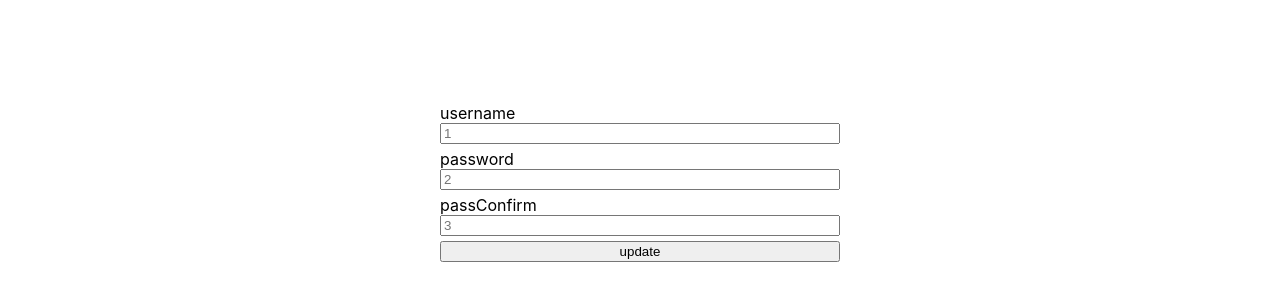
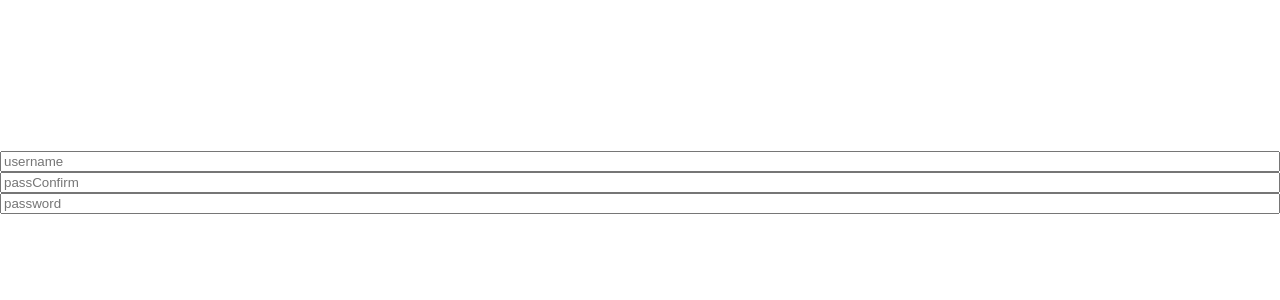
Before and after one commit to CD-Mackay/bad_ui_battles, a React (Create React App) app in the folder ddos-proof-auth/: page / in a window 1280 px wide. Shown: the part 218-518 px from the top of the page. Built offline with nearby package versions, Linux system fonts and the light colour scheme.

Commit message:
success! implement shuffle onchange

```diff
--- a/ddos-proof-auth/src/App.js
+++ b/ddos-proof-auth/src/App.js
@@ -30,6 +30,9 @@ function App() {
     },
   ];
 
+  const [inputs, setInputs] = useState(inputArr);
+
+
 
   const shuffleInputs = (array) => {
     const newArr = [...array];
@@ -40,24 +43,32 @@ function App() {
     return newArr;
   };
   const handleChange = (e) => {
+    e.preventDefault();
     inputArr = shuffleInputs(inputArr);
     for (let element of inputArr) {
       console.log(element.key)
     }
     let newtest = test + 1;
     setTest(newtest);
+    setInputs(inputArr)
   };
 
   useEffect(() => {
-    console.log("useffect");
+    const mountArray = shuffleInputs(inputArr)
+    setInputs(mountArray)
   }, [test]);
+
+  function handleShuffle() {
+    const changes = shuffleInputs([...inputs]);
+    setInputs(changes);
+    console.log("everyday I'm shufflin");
+  }
 
   return (
     <div className="App">
-      <Inputs
-        inputs={inputArr}
-        handleChange={handleChange}
-      />
+      {inputs.map((element) => {
+       return <input type={element.field} onChange={handleShuffle} key={element.key} placeholder={element.field} />
+      })}
     </div>
   );
 }
```
